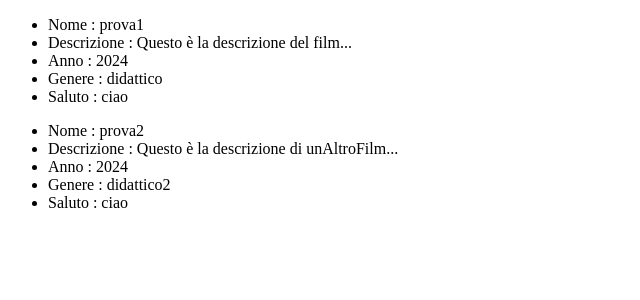
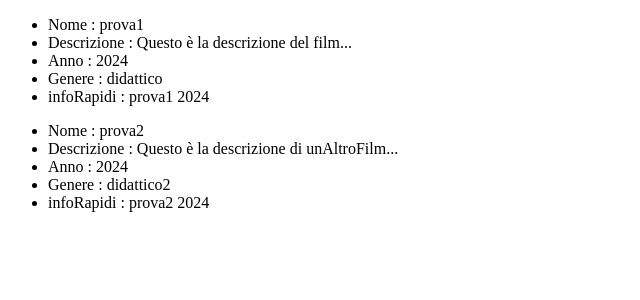
Before and after one commit to Mikee282828/php-oop-1, a PHP site: page / in a window 1280 px wide. Shown: the top 300 px of the page, without its empty margins (0-640 px from the left). Run offline with PHP 8.4, Linux system fonts and the light colour scheme.

Commit message:
function

```diff
--- a/index.php
+++ b/index.php
@@ -5,8 +5,8 @@ class Movie
     public $description;
     public $year;
     public $genre;
-    public function saluto($description){
-        echo $description;
+    public function stampa(){
+        echo "$this->name $this->year";
     }
 }
 $film = new Movie();
@@ -47,7 +47,7 @@ $lista = [$film, $unAltroFilm];
             Genere : <?= $film->genre ?>
         </li>
         <li>
-            Saluto : <?php $film->saluto("ciao") ?>
+            infoRapidi : <?php $film->stampa() ?>
         </li>
     </ul>
 
@@ -65,7 +65,7 @@ $lista = [$film, $unAltroFilm];
             Genere : <?= $unAltroFilm->genre ?>
         </li>
         <li>
-            Saluto : <?php $unAltroFilm->saluto("ciao") ?>
+            infoRapidi : <?php $unAltroFilm->stampa() ?>
         </li>
     </ul>
 </body>
```
